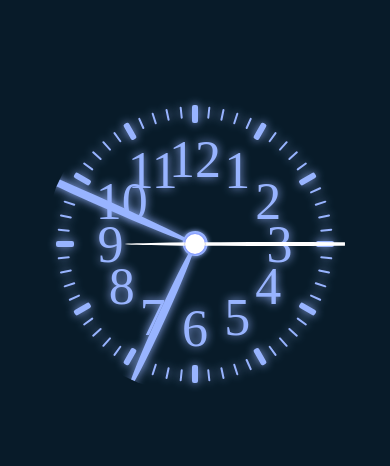
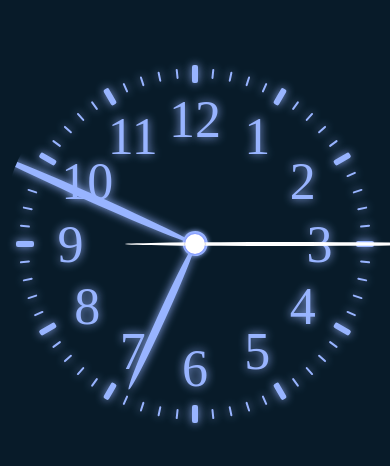
Before and after one commit to Olamilekan10/Analog-clock, a plain HTML site: page index.html in a window 390 px wide. Shown: the part 178-644 px from the top of the page. Drawn offline with Linux system fonts and the light colour scheme.

```diff
--- a/style.css
+++ b/style.css
@@ -163,8 +163,8 @@
 
 @media (max-width: 767px) {
     .wrapper {
-        width: 300px;
-        height: 300px;
+        width: 400px;
+        height: 400px;
         overflow: hidden;
     }
     .bar-seconds,
@@ -174,4 +174,8 @@
         height: 80%;
         border-radius: 50%;
     }
+    .bar-seconds span p {
+        width: 1.5px;
+        height: 10px;
+    }
 }
```
